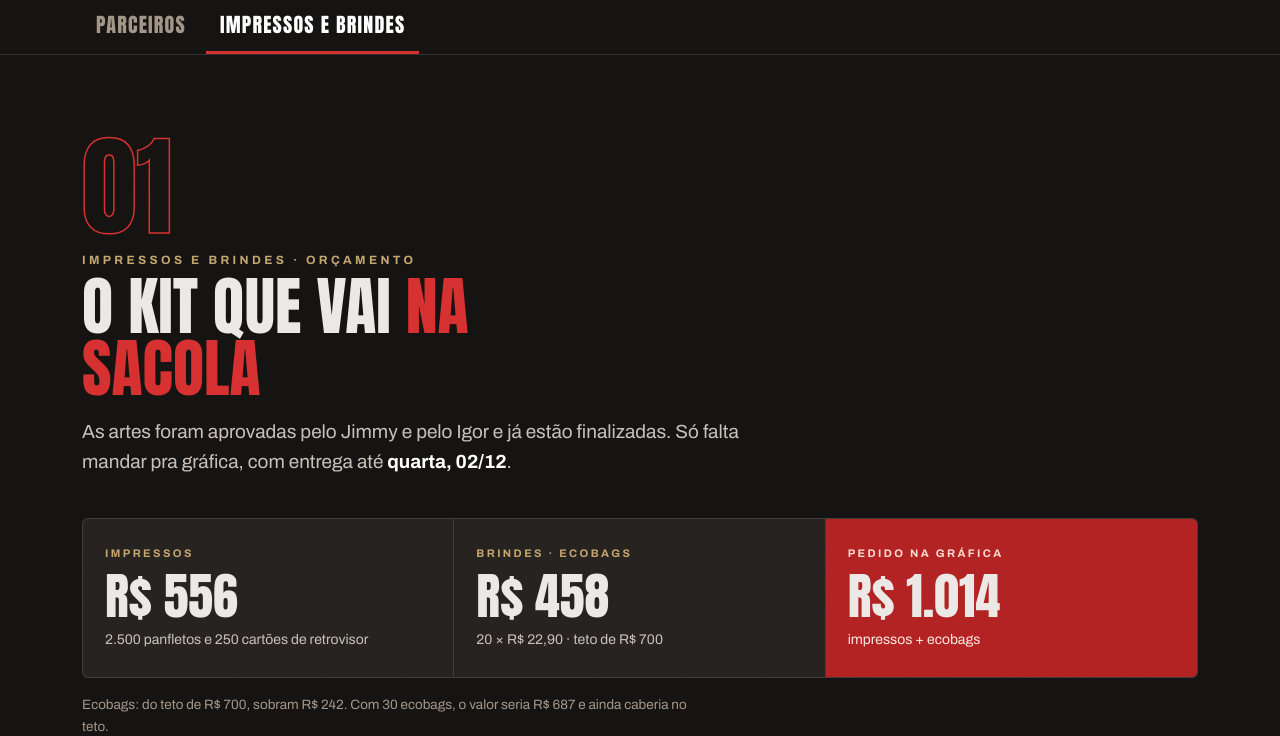
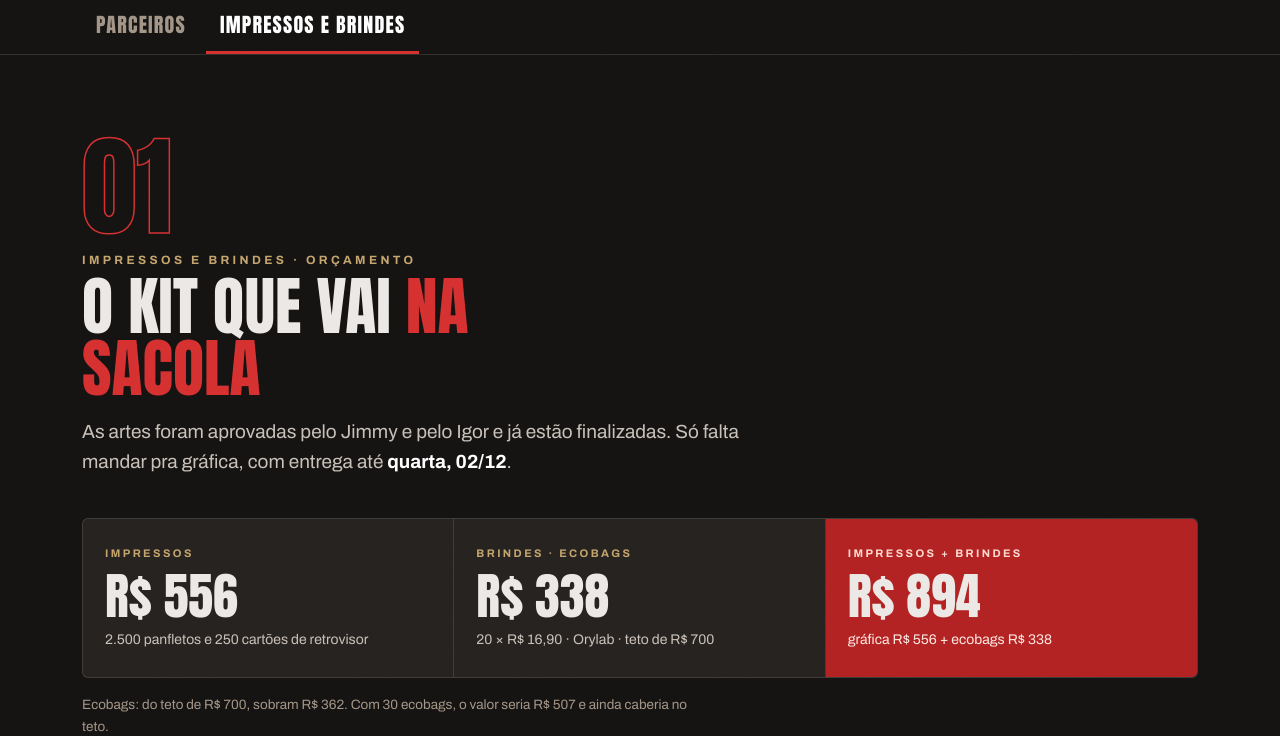
Before and after one commit to dev-seven7/ogro-sg-parceiros, a plain HTML site: page index.html in a window 1280 px wide. Both pictures are taken after a click on the tab "IMPRESSOS E BRINDES". Shown: the part 64-800 px from the top of the page. Drawn offline with Linux system fonts and the light colour scheme.

Commit message:
Ecobags Orylab R$338 (proposta 144), total impressos+brindes R$894
Co-Authored-By: Claude Opus 5.5 <noreply@anthropic.com>

```diff
--- a/index.html
+++ b/index.html
@@ -439,10 +439,10 @@ footer p{margin-top:18px;font-size:13px;color:var(--txt-3);letter-spacing:.14em;
     </div>
     <div class="board">
       <div><div class="l">Impressos</div><div class="v">R$ 556</div><div class="d">2.500 panfletos e 250 cartões de retrovisor</div></div>
-      <div><div class="l">Brindes · ecobags</div><div class="v">R$ 458</div><div class="d">20 × R$ 22,90 · teto de R$ 700</div></div>
-      <div class="hi"><div class="l">Pedido na gráfica</div><div class="v">R$ 1.014</div><div class="d">impressos + ecobags</div></div>
+      <div><div class="l">Brindes · ecobags</div><div class="v">R$ 338</div><div class="d">20 × R$ 16,90 · Orylab · teto de R$ 700</div></div>
+      <div class="hi"><div class="l">Impressos + brindes</div><div class="v">R$ 894</div><div class="d">gráfica R$ 556 + ecobags R$ 338</div></div>
     </div>
-    <p class="note">Ecobags: do teto de R$ 700, sobram R$ 242. Com 30 ecobags, o valor seria R$ 687 e ainda caberia no teto.</p>
+    <p class="note">Ecobags: do teto de R$ 700, sobram R$ 362. Com 30 ecobags, o valor seria R$ 507 e ainda caberia no teto.</p>
   </div>
 </section>
 
@@ -505,8 +505,8 @@ footer p{margin-top:18px;font-size:13px;color:var(--txt-3);letter-spacing:.14em;
       <div class="gift">
         <span class="tagx ok">Já fechado</span>
         <h3>Ecobag nos primeiros pedidos</h3>
-        <p>20 ecobags a R$ 22,90, dentro do teto de R$ 700 da ação. Entram no pedido da gráfica.</p>
-        <div class="gv">20 un · R$ 458</div>
+        <p>20 ecobags a R$ 16,90 (Orylab, proposta 144), dentro do teto de R$ 700 da ação. Entrega até 02/12, retirada em São Cristóvão.</p>
+        <div class="gv">20 un · R$ 338</div>
       </div>
       <div class="gift">
         <span class="tagx tv2">Pra validar</span>
```
